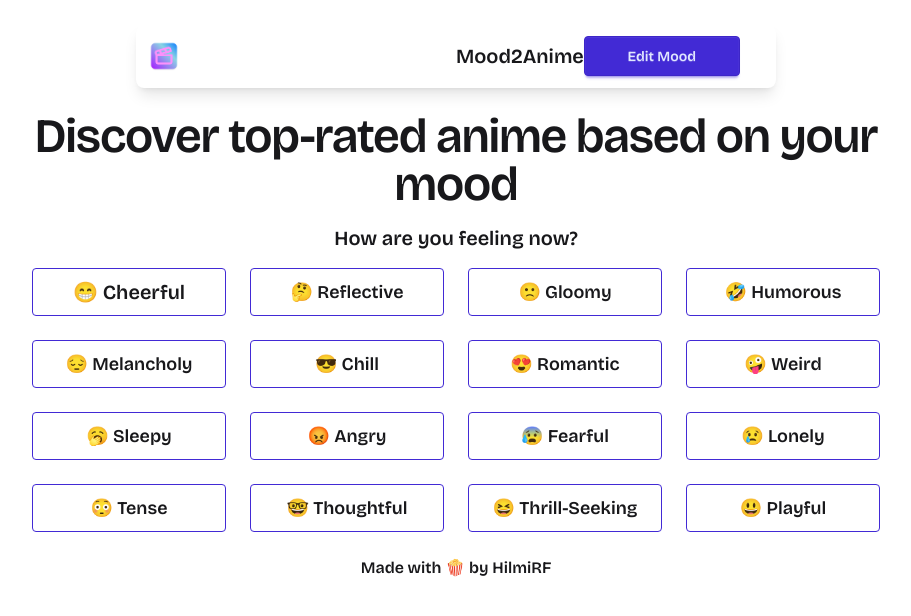
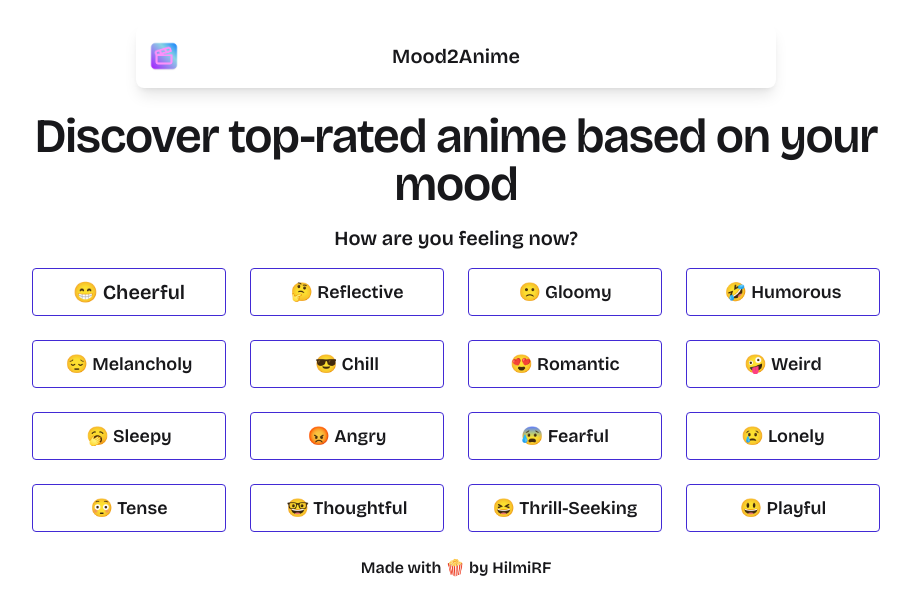
Before and after one commit to HilmiRF/mood2anime, a Next.js app: page / in a window 1280 px wide. Shown: the top 616 px of the page, without its empty margins (184-1095 px from the left). Built offline with nearby package versions, Linux system fonts and the light colour scheme.

Commit message:
feat: modified navbar

```diff
--- a/src/app/layout.tsx
+++ b/src/app/layout.tsx
@@ -31,7 +31,7 @@ export default function RootLayout({
 			<body
 				className={`${bricolageRegular.className} ${bricolageSemiBold.className} antialiased min-h-screen w-full p-2 lg:p-6 mb-20 md:mb-24 max-w-4xl mx-auto`}
 			>
-				<Navbar />
+				<Navbar isHome={true} />
 				{children}
 				<Footer />
 			</body>
--- a/src/components/navbar/page.tsx
+++ b/src/components/navbar/page.tsx
@@ -2,12 +2,14 @@ import React, { FC } from "react";
 import Image from "next/image";
 import Mood2AnimeLogo from "@/public/icon.png";
 
-interface NavbarProps {}
+interface NavbarProps {
+	isHome: boolean;
+}
 
-const Navbar: FC<NavbarProps> = ({}) => {
+const Navbar: FC<NavbarProps> = ({isHome}) => {
 	return (
 		<div className="navbar bg-base-100 rounded-box shadow-lg mb-4 md:mb-6 max-w-[40rem] mx-auto">
-			<div className="navbar-start">
+			<div className={`navbar-start ${isHome ? "" : "w-1/4"}`}>
 				<div className="btn btn-square btn-ghost">
 					<div className="relative w-full aspect-square m-1">
 						<span className="box-sizing:border-box;display:block;overflow:hidden;width:initial;height:initial;background:none;opacity:1;border:0;margin:0;padding:0;position:absolute;top:0;left:0;bottom:0;right:0">
@@ -21,13 +23,18 @@ const Navbar: FC<NavbarProps> = ({}) => {
 					</div>
 				</div>
 			</div>
-			<div className="navbar-center">
+			<div className={`navbar-center ${isHome ? "" : "w-1/2 justify-center"}`}>
 				<div className="text-center text-xl">Mood2Anime</div>
 			</div>
-			<div className="navbar-end w-1/4">
+			<div className={`navbar-end ${isHome ? "" : "w-1/4"}`}>
+			{isHome ? (
+				""
+			):(
 				<button className="btn btn-primary btn-square md:btn-block">
 					Edit Mood
 				</button>
+			)}
+
 			</div>
 		</div>
 	);
```
